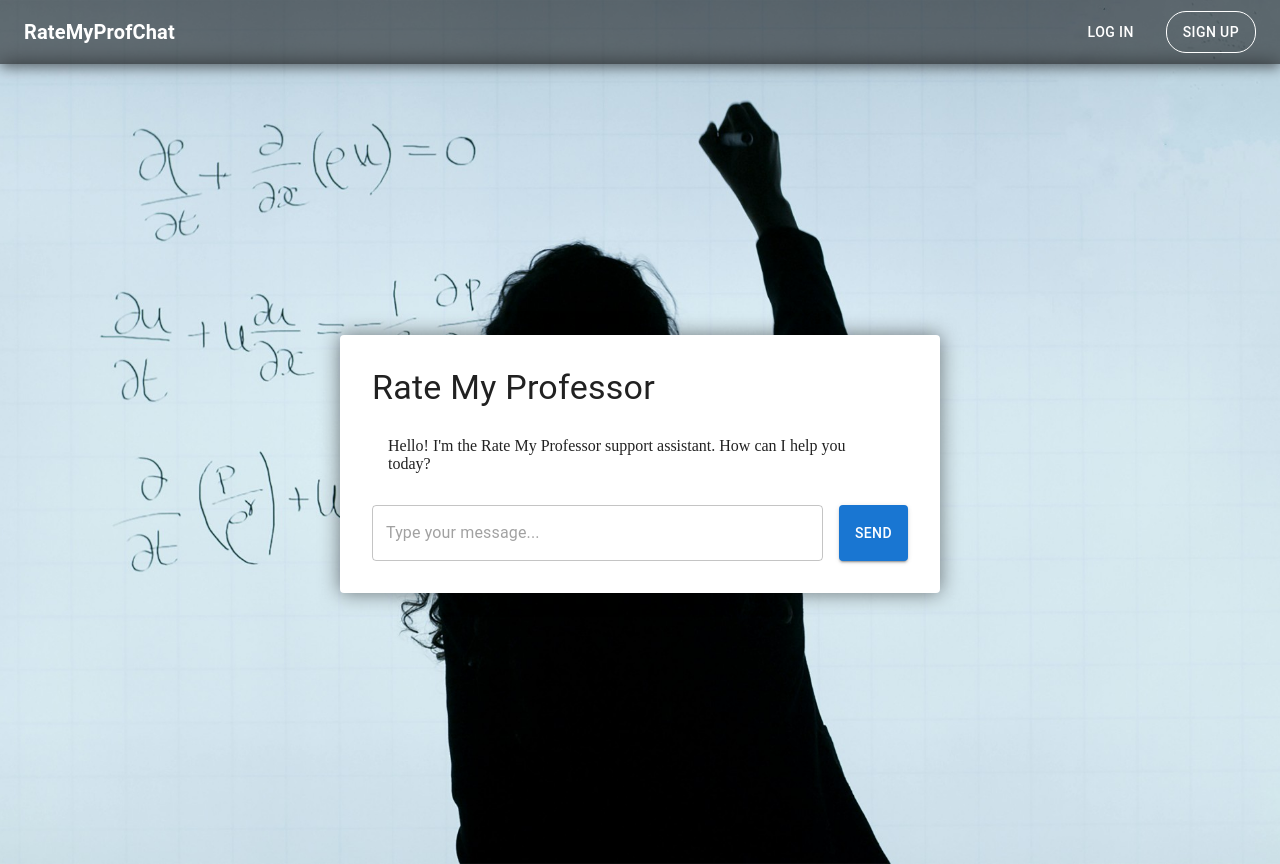
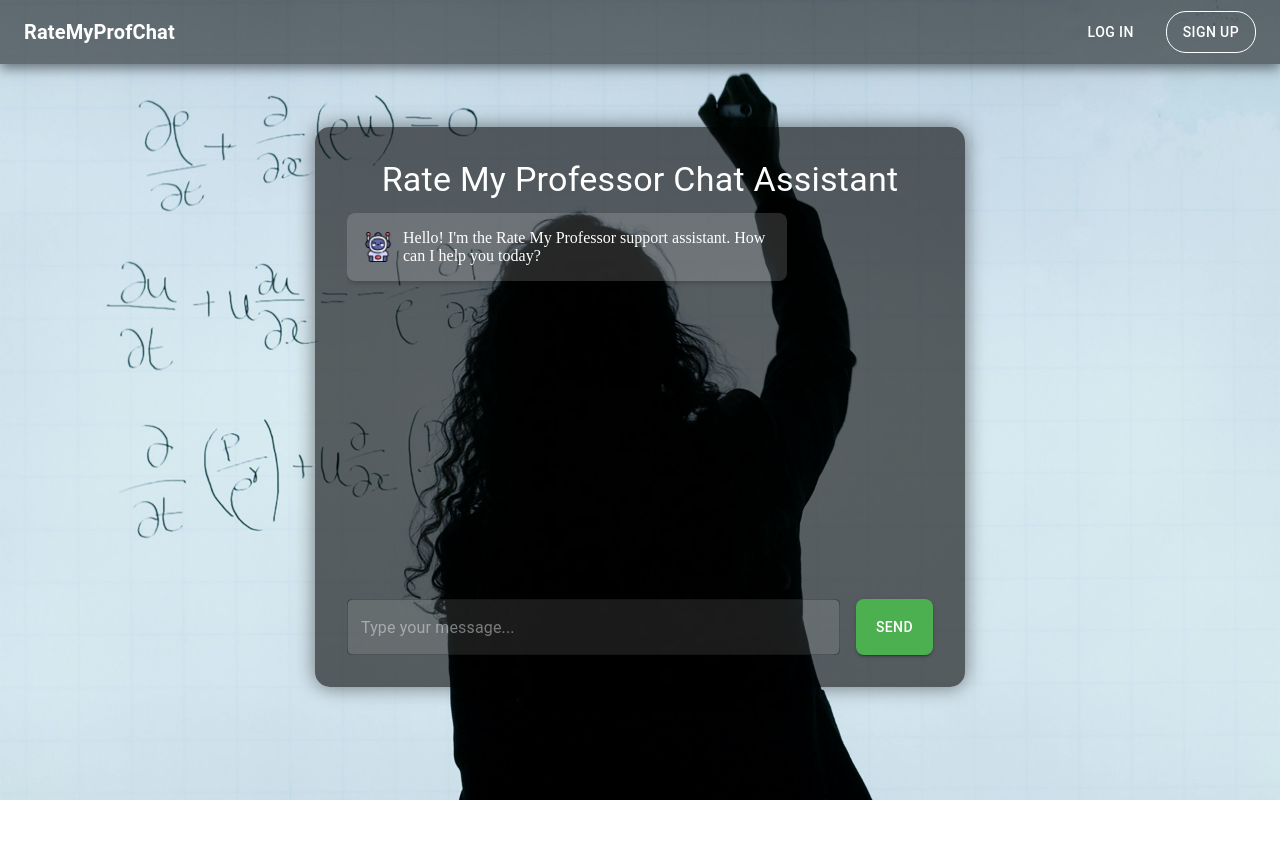
Before and after one commit to Moiz-Amjad/rate-my-professor_rag, a Next.js app: page /ChatWindow in a window 1280 px wide. After the commit the page ends 800 px from the top, so only its background shows below. Built offline with nearby package versions, Linux system fonts and the light colour scheme.

Commit message:
Fixed the chatbot conversation design, log in and sign up dont work

```diff
--- a/firstpage.js
+++ b/firstpage.js
@@ -3,6 +3,8 @@ import Image from 'next/image'
 import { AppBar, Box, Button, Grid, Toolbar, Typography } from '@mui/material'
 import Head from 'next/head'
 import React from 'react';
+import "./styles/globals.css";
+
 import Link from 'next/link';
 import ChatWindow from './pages/ChatWindow';
 import Container from '@mui/material/Container';
--- a/pages/ChatWindow.js
+++ b/pages/ChatWindow.js
@@ -5,7 +5,6 @@ import Container from '@mui/material/Container';
 import Image from 'next/image'
 import Head from 'next/head'
 import Link from 'next/link';
-
 
 export default function ChatWindow() {
   const [messages, setMessages] = useState([
@@ -56,7 +55,7 @@ export default function ChatWindow() {
   };
 
   return (
-    <Container maxWidth="100vh" id="home-root" style={{ backgroundImage: "url('/images/ratemyprofnew.jpg')", backgroundSize: 'cover', backdropFilter: 'blur(90px)', backgroundPosition: 'center', padding: '0', justifyContent: 'center' }}>
+    <Container maxWidth="100vh" id="home-root" style={{ backgroundImage: "url('/images/ratemyprofnew.jpg')", backgroundSize: 'cover',  backgroundPosition: 'center', padding: '0', margin: '0', flexDirection: 'column',display: 'flex', justifyContent: 'space-between', minHeight: '100vh'}}>
       <Head>
         <title>Rate My Professor Chatbot Assistant</title>
         <meta name="description" content="Your friendly assistant for Rate My Professor" />
@@ -78,15 +77,17 @@ export default function ChatWindow() {
             </Button>
         </Toolbar>
       </AppBar>
+
+      {/* Centered Paper with Overlay Background */}
       <Box
         sx={{
           display: "flex",
           flexDirection: "column",
           alignItems: "center",
           justifyContent: "center",
-        minHeight: "100vh",
-        bgcolor: "linear-gradient(to bottom, #000000, #333333)",
-        boxShadow: "0 0 20px rgba(0, 0, 0, 0.5)",
+          flexGrow: 1,
+          padding: "20px",
+          marginTop: "-50px",
         }}
       >
         <Paper
@@ -94,40 +95,62 @@ export default function ChatWindow() {
           sx={{
             p: 4,
             width: "80%",
-          maxWidth: 600,
-          bgcolor: "background.paper",
+            maxWidth: 650,
+            minHeight: "70vh",
+            maxHeight: "70vh",
+            backgroundColor: "rgba(0, 0, 0, 0.6)", // Same overlay background
+            color: "#FFFFFF", // White text for contrast
+            borderRadius: "15px",
             boxShadow: "0 0 20px rgba(0, 0, 0, 0.5)",
+            display: "flex",
+            flexDirection: "column",
+            justifyContent:"space-between",
           }}
         >
-        <Typography variant="h4" gutterBottom>
-          Rate My Professor
+          <Typography variant="h4" gutterBottom align="center">
+            Rate My Professor Chat Assistant
           </Typography>
           <Box
             sx={{
               display: "flex",
               flexDirection: "column",
-            gap: 2,
+              gap: 3,
+              flexGrow: 1,
+              overflowY: "auto",
+              maxHeight: "400px",
             }}
           >
             {messages.map((msg, i) => (
               <Box
                 key={i}
                 sx={{
+                  display: "flex",
+                  alignItems: "center",
                   alignSelf: msg.role === "user" ? "flex-end" : "flex-start",
                   p: 2,
                   borderRadius: 2,
-                bgcolor:
-                  msg.role === "user" ? "primary.main" : "background.paper",
-                color: msg.role === "user" ? "common.white" : "text.primary",
+                  backgroundColor: msg.role === "user" ? "#4caf50" : "rgba(255, 255, 255, 0.15)", // Custom colors for messages
+                  color: msg.role === "user" ? "#FFFFFF" : "#FFFFFF",
+                  boxShadow: "0 2px 5px rgba(0, 0, 0, 0.2)",
+                  maxWidth: "75%",
                 }}
               >
+                {msg.role === "assistant" && (
+                  <img
+                    src="/images/robot.png"
+                    alt="AI"
+                    style={{ width: "30px", marginRight: "10px" }} // Adjust the size and spacing
+                  />
+                )}
                 {msg.content}
               </Box>
             ))}
+            </Box>
             <Box
               sx={{
                 display: "flex",
                 gap: 2,
+                mt: "auto",
               }}
             >
               <TextField
@@ -137,21 +160,31 @@ export default function ChatWindow() {
                 onChange={(e) => setMessage(e.target.value)}
                 sx={{
                   flexGrow: 1,
+                  backgroundColor: "rgba(255, 255, 255, 0.1)",
+                  borderRadius: "8px",
+                  input: { color: "#FFFFFF" },
+                }}
+                InputProps={{
+                  style: {
+                    color: "#FFFFFF", // Text color in the input field
+                  },
                 }}
               />
               <Button
                 variant="contained"
                 onClick={sendMessage}
                 sx={{
-                bgcolor: "primary.main",
+                  backgroundColor: "#4caf50",
+                  color: "#FFFFFF",
                   "&:hover": {
-                  bgcolor: "primary.dark",
+                    backgroundColor: "#388e3c",
                   },
+                  borderRadius: "8px",
+                  padding: "10px 20px",
                 }}
               >
                 Send
               </Button>
-          </Box>
           </Box>
         </Paper>
       </Box>
```
Also changed, not shown: public/images/robot.png (added). Lines whose indentation alone changed are shown as unchanged.
